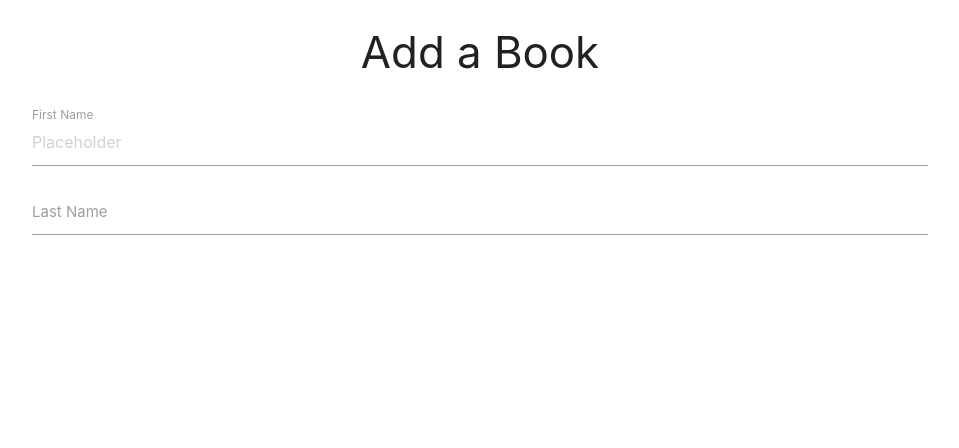
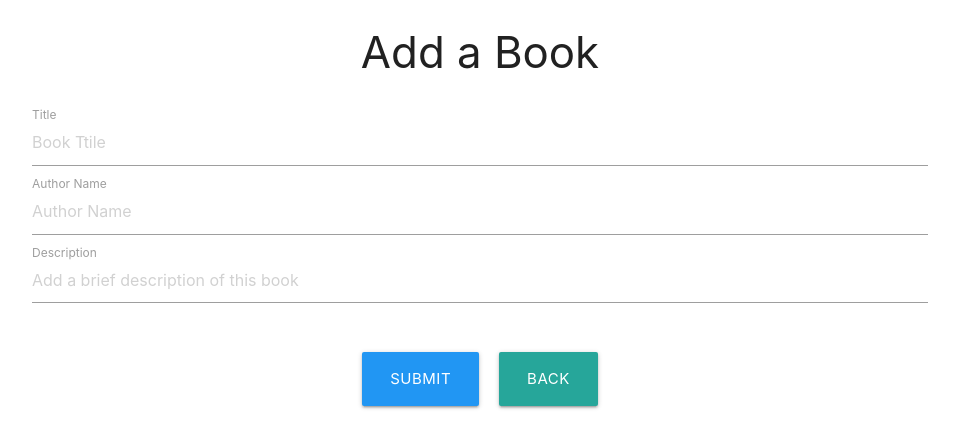
Before and after one commit to BenPiggot/books_app, a React (Create React App) app in the folder client/: page /add-book in a window 1280 px wide. Shown: the top 448 px of the page, without its empty margins (160-1119 px from the left). Built offline with nearby package versions, Linux system fonts and the light colour scheme.

Commit message:
work on detail page, routing

```diff
--- a/client/public/index.html
+++ b/client/public/index.html
@@ -23,6 +23,7 @@
       work correctly both with client-side routing and a non-root public URL.
       Learn how to configure a non-root public URL by running `npm run build`.
     -->
+    <link href="https://fonts.googleapis.com/icon?family=Material+Icons" rel="stylesheet">
 
     <!-- Compiled and minified CSS -->
     <link rel="stylesheet" href="https://cdnjs.cloudflare.com/ajax/libs/materialize/1.0.0/css/materialize.min.css">
--- a/client/src/App.tsx
+++ b/client/src/App.tsx
@@ -11,6 +11,7 @@ import './App.css';
 
 import BookList from './components/BookList';
 import AddBook from './components/AddBook';
+import BookDetail from './components/BookDetail';
 
 const httpLink = createHttpLink({
   fetch,
@@ -33,6 +34,7 @@ class App extends React.Component<{}, {}> {
             <>
               <Route path="/" exact component={BookList} />
               <Route path="/add-book/" component={AddBook} />
+              <Route path="/book/:id" component={BookDetail} />
             </>
           </Router>
         </div>
--- a/client/src/components/AddBook.css
+++ b/client/src/components/AddBook.css
@@ -1,3 +1,8 @@
 .form-container {
   padding-top: 10px;
 }
+
+.form-container .button-group .btn {
+  margin-left: 10px;
+  margin-right: 10px;
+}
--- a/client/src/components/AddBook.tsx
+++ b/client/src/components/AddBook.tsx
@@ -1,26 +1,126 @@
-import React, { Component } from 'react'
+import React, { Component } from 'react';
+import { Mutation } from 'react-apollo';
+import { Link, withRouter, RouteComponentProps } from 'react-router-dom';
+import gql from 'graphql-tag';
 import './AddBook.css';
 
-class AddBook extends Component<{}, {}>{
+const ADD_BOOK_MUTATION = gql`
+  mutation ADD_BOOK_MUTATION(
+      $title: String!
+      $authorName: String!
+    ) {
+    createBook(title: $title, authorName: $authorName) {
+      book {
+        id
+      }
+    }
+  }
+`
+
+interface AddBookState {
+  title: string
+  authorName: string
+  description: string
+}
+
+
+class AddBook extends Component<RouteComponentProps, AddBookState>{
+  state = {
+    title: '',
+    authorName:'',
+    description: ''
+  }
+
+  updateTitle = e => {
+    this.setState({
+      title: e.target.value
+    })
+  }
+
+  updateAuthorName = e => {
+    this.setState({
+      authorName: e.target.value
+    })
+  }
+
+  updateDescription = e => {
+    this.setState({
+      description: e.target.value
+    })
+  }
+
   render() {
+    return (
+      <Mutation
+        mutation={ADD_BOOK_MUTATION}
+        variables={this.state}
+      >
+        {(createBook, { loading, error }) => {
           return (
             <div>
               <h3>Add a Book</h3>
-        <form className="container form-container">
+              <form
+                className="container form-container"
+                onSubmit={async (e) => {
+                  e.preventDefault();
+                  const res = await createBook();
+                  this.setState({
+                    title: '',
+                    authorName: '',
+                    description: ''
+                  })
+                  if (res) {
+                    debugger
+                    this.props.history.push(`/book/${res.data.createBook.book.id}`);
+                  }
+                }}
+              >
                 <div className="row">
                   <div className="input-field">
-              <input placeholder="Placeholder" id="first_name" type="text" className="validate" />
-              <label htmlFor="first_name">First Name</label>
+                    <input
+                      placeholder="Book Ttile"
+                      id="title" type="text"
+                      className="validate"
+                      name="title"
+                      onChange={this.updateTitle}
+                    />
+                    <label htmlFor="title">Title</label>
                   </div>
                   <div className="input-field">
-              <input id="last_name" type="text" className="validate" />
-              <label htmlFor="last_name">Last Name</label>
+                    <input
+                      id="authorName"
+                      type="text" className="validate"
+                      placeholder="Author Name"
+                      onChange={this.updateAuthorName}
+                    />
+                    <label htmlFor="authorName">Author Name</label>
                   </div>
+                  <div className="input-field">
+                    <textarea
+                      id="description"
+                      className="materialize-textarea"
+                      onChange={this.updateDescription}
+                      placeholder="Add a brief description of this book"
+                    >
+                    </textarea>
+                    <label htmlFor="textarea1">Description</label>
+                  </div>
+                </div>
+                <div className="button-group">
+                  <button className="btn btn-large waves-effect waves-light blue" type="submit">
+                    Submit
+                  </button>
+                  <Link to="/" className="waves-effect waves-light btn btn-large grey-lighten-1">Back</Link>
                 </div>
               </form>
             </div>
           )
+        }}
+
+      </Mutation>
+
+    )
   }
 }
 
-export default AddBook;
+export default withRouter(AddBook);
--- /dev/null
+++ b/client/src/components/BookDetail.tsx
@@ -0,0 +1,35 @@
+import React from 'react';
+import { Query } from 'react-apollo';
+import gql from 'graphql-tag';
+import { RouteComponentProps, withRouter, Link} from 'react-router-dom';
+
+interface BookDetailProps extends RouteComponentProps {
+
+}
+
+
+const BOOK_QUERY = gql`
+  query BOOK_QUERY($id: String!) {
+    book(id: $id) {
+      title
+    }
+  }
+`
+
+const BookDetail = (props: BookDetailProps) => {
+  return (
+    <Query query={BOOK_QUERY} variables={{ id: '1' }}>
+      {({data, loading, error}) => {
+        if (loading) return <div>Loading...</div>
+        return (
+          <div>
+            <h3>{data.book.title}</h3>
+            <Link to="/" className="waves-effect waves-light btn btn-large grey-lighten-1">Back</Link>
+          </div>
+        )
+      }}
+    </Query>
+  )
+}
+
+export default BookDetail;
--- a/client/src/components/BookList.css
+++ b/client/src/components/BookList.css
@@ -1,6 +1,6 @@
 .books {
   text-align: left;
-  margin: auto 5%;
+  padding-top: 10px;
 }
 
 .books .book {
@@ -10,3 +10,7 @@
 .books .book h4 {
   margin-top: 0;
 }
+
+.books h2 {
+  margin-top: 10px;
+}
--- a/client/src/components/BookList.tsx
+++ b/client/src/components/BookList.tsx
@@ -24,8 +24,13 @@ class BookList extends Component<{}, {}> {
           if (loading) return <div>Loading...</div>
           if (data.books) {
             return (
-              <div className="books">
-                <h2>My Books</h2>
+              <div className="container books">
+                <h2>
+                  My Books
+                  <Link to="/add-book" className="btn-floating btn-large waves-effect waves-light red">
+                    <i className="material-icons">add</i>
+                  </Link>
+                </h2>
                 {data.books.map(book => (
                   <div className="card book" key={book.id}>
                     <div className="card-content">
@@ -35,9 +40,6 @@ class BookList extends Component<{}, {}> {
                     </div>
                   </div>
                 ))}
-                <Link to="/add-book" className="btn-floating btn-large waves-effect waves-light red">
-                  <i className="material-icons">+</i>
-                </Link>
               </div>
             )
           }
```
Lines whose indentation alone changed are shown as unchanged.
